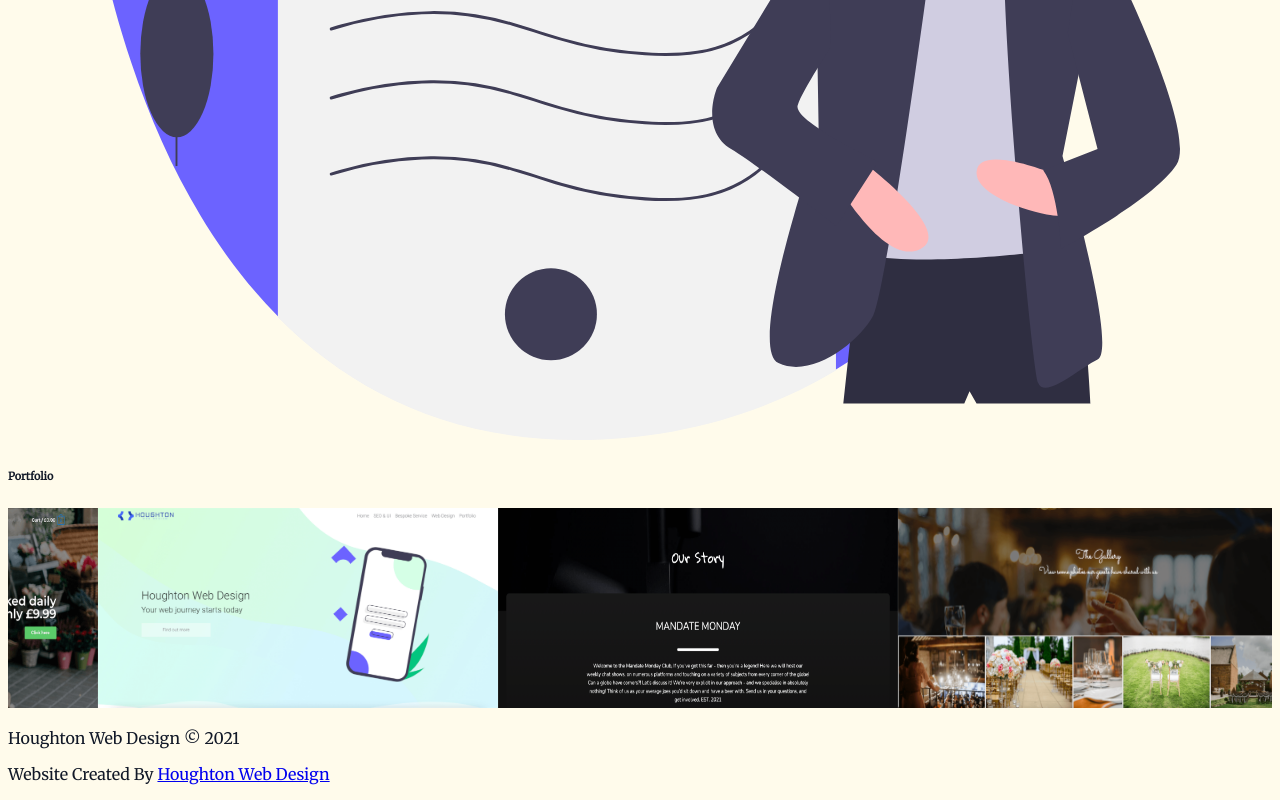
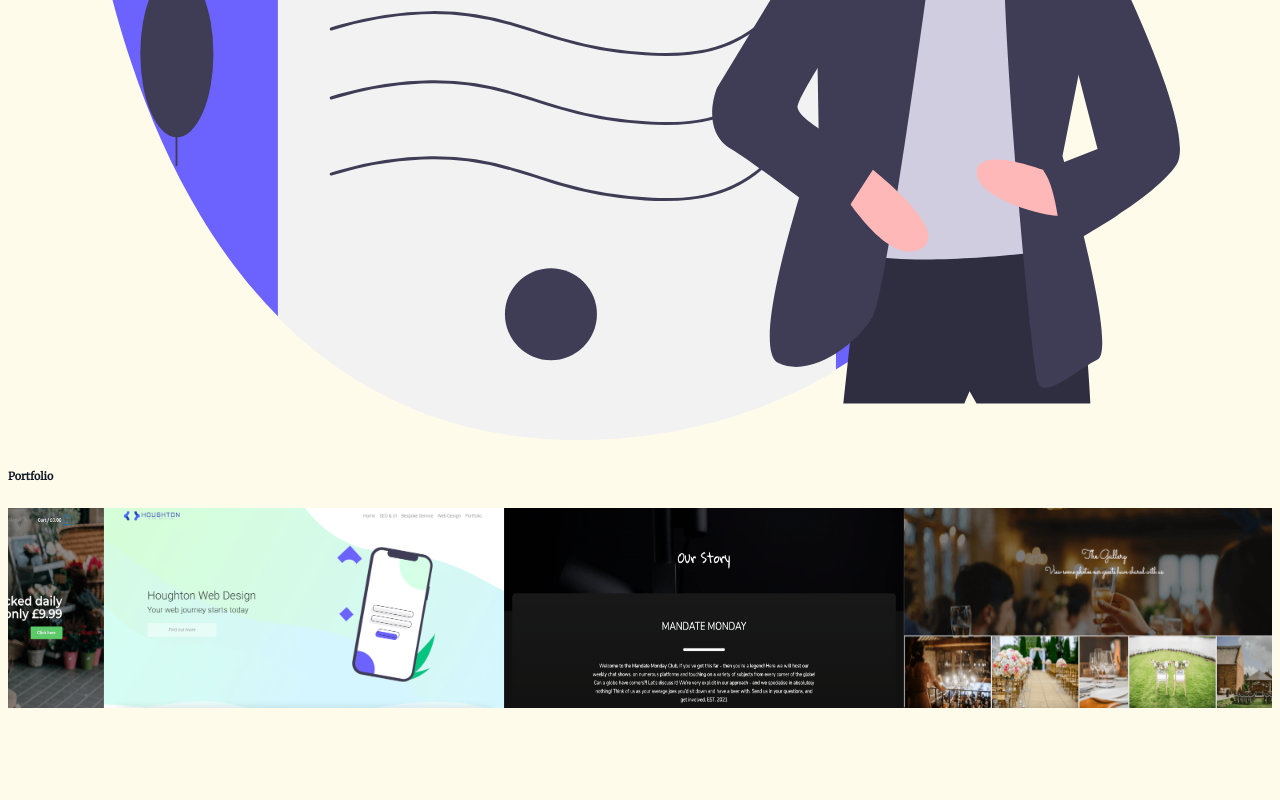
Before and after one commit to jordanhoughton74-git/personal-website, a Next.js app: page / in a window 1280 px wide. Shown: the part 2580-3380 px from the top of the page. After the commit the page ends 3300 px from the top, so only its background shows below. Built offline with nearby package versions, Linux system fonts and the light colour scheme.

Commit message:
try remove footer

```diff
--- a/pages/_app.js
+++ b/pages/_app.js
@@ -1,5 +1,4 @@
 import Header from '../components/header'
-import Footer from '../components/Footer'
 import Head from 'next/head';
 
 import 'tailwindcss/tailwind.css'
@@ -17,7 +16,6 @@ function MyApp({ Component, pageProps }) {
   </Head>
   <Header />
   <Component {...pageProps} />
-  <Footer />
   </>
   )
 }
```
